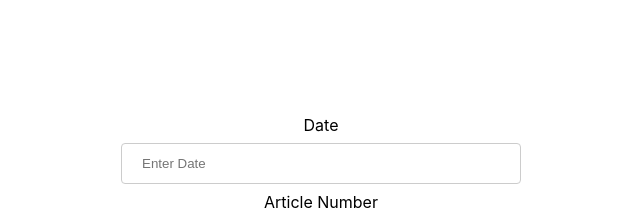
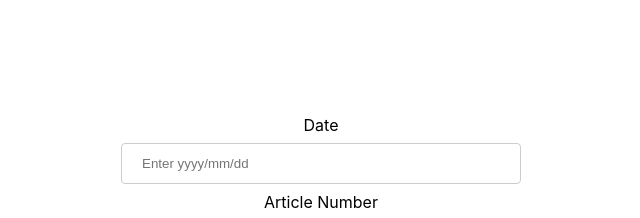
Before and after one commit to thomasmartinez114/React-Crud-Forms, a React (Create React App) app in the folder client/: page /addContact in a window 1280 px wide. Shown: the top 218 px of the page, without its empty margins (319-959 px from the left). Built offline with nearby package versions, Linux system fonts and the light colour scheme.

Commit message:
still cant type in input field

```diff
--- a/client/src/pages/AddEdit.js
+++ b/client/src/pages/AddEdit.js
@@ -64,7 +64,7 @@ const AddEdit = () => {
           type='text'
           id='date'
           name='date'
-          placeholder='Enter Date'
+          placeholder='Enter yyyy/mm/dd'
           value={date}
           onChange={handleInputChange}
         />
```
